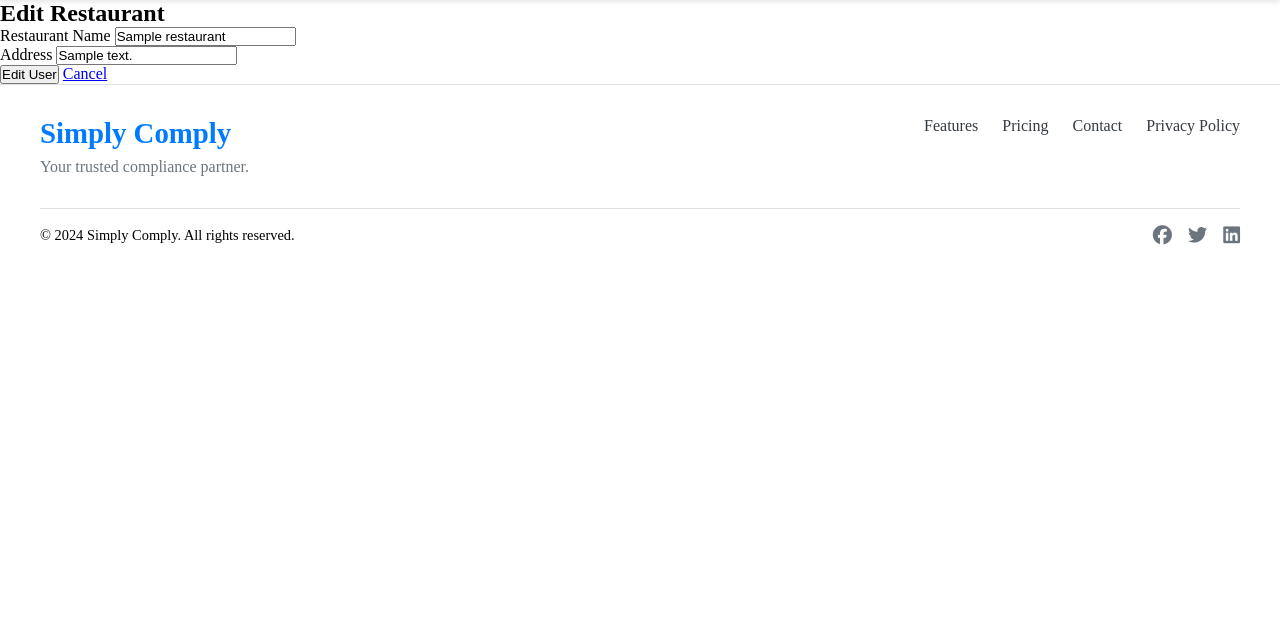
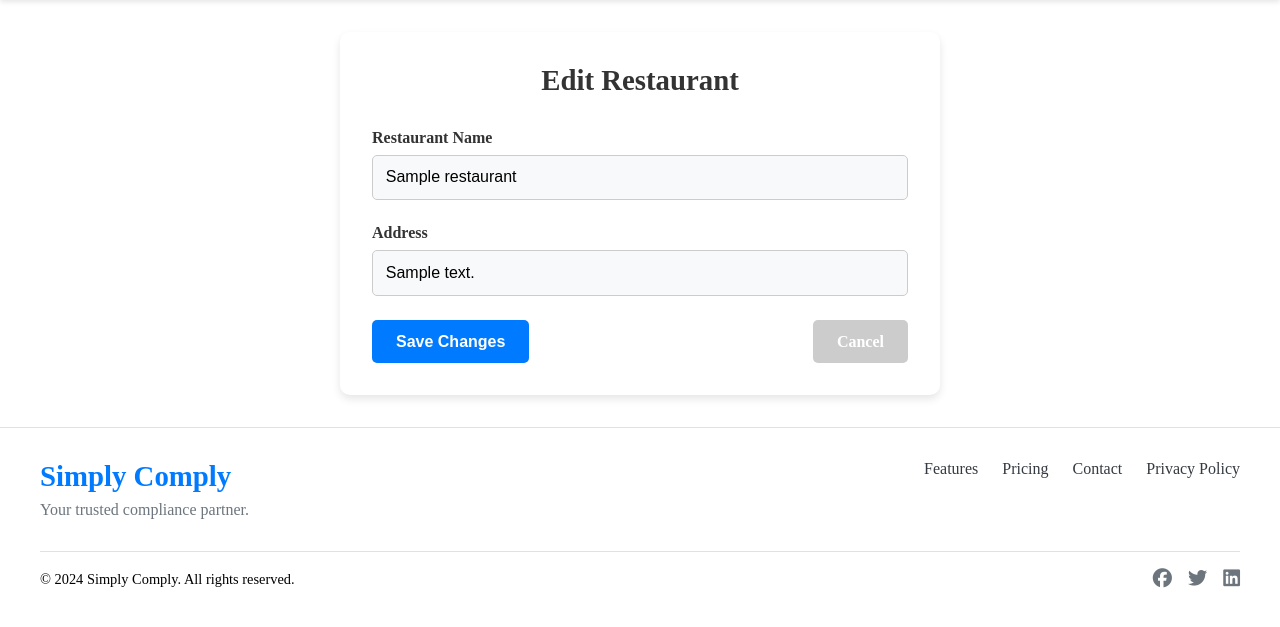
Before and after one commit to joshdean97/simplycomply, a Flask app: page /admin/edit-restaurant/1 in a window 1280 px wide. Shown: the part 75-702 px from the top of the page. Run offline with Flask 3, Linux system fonts and the light colour scheme; a user stored in the database is signed in; tables that the repository leaves empty hold one stand-in row (values such as "Sample post").

Commit message:
add styling for edit-restaurant

```diff
--- a/core/static/styles/app/admin.scss
+++ b/core/static/styles/app/admin.scss
@@ -270,3 +270,88 @@ $success-color: #28a745;
       }
     }
   }
+
+//   edit restaurant
+.edit-restaurant-container {
+    max-width: 600px;
+    margin: 2rem auto;
+    padding: 2rem;
+    background-color: $white-color;
+    border-radius: 10px;
+    box-shadow: 0 4px 8px rgba(0, 0, 0, 0.1);
+
+    .page-heading {
+      font-size: 1.8rem;
+      font-weight: bold;
+      color: $dark-color;
+      margin-bottom: 2rem;
+      text-align: center;
+    }
+
+    .form {
+      display: flex;
+      flex-direction: column;
+      gap: 1.5rem;
+
+      .form-group {
+        display: flex;
+        flex-direction: column;
+        gap: 0.5rem;
+
+        label {
+          font-size: 1rem;
+          color: $dark-color;
+          font-weight: 600;
+        }
+
+        .form-input {
+          padding: 0.8rem;
+          font-size: 1rem;
+          border: 1px solid $gray-color;
+          border-radius: 5px;
+          background-color: $light-color;
+          transition: border-color 0.3s ease;
+
+          &:focus {
+            border-color: $primary-color;
+            outline: none;
+          }
+        }
+      }
+
+      .form-actions {
+        display: flex;
+        justify-content: space-between;
+
+        .btn {
+          padding: 0.8rem 1.5rem;
+          font-size: 1rem;
+          font-weight: bold;
+          border-radius: 5px;
+          text-decoration: none;
+          text-align: center;
+          transition: background-color 0.3s ease;
+
+          &.btn-primary {
+            background-color: $primary-color;
+            color: $white-color;
+            border: none;
+
+            &:hover {
+              background-color: darken($primary-color, 10%);
+            }
+          }
+
+          &.btn-secondary {
+            background-color: $gray-color;
+            color: $white-color;
+            border: none;
+
+            &:hover {
+              background-color: darken($gray-color, 10%);
+            }
+          }
+        }
+      }
+    }
+  }
--- a/core/static/styles/index.css
+++ b/core/static/styles/index.css
@@ -1347,6 +1347,78 @@ nav ul a.active {
   background-color: rgb(178.5, 178.5, 178.5);
 }
 
+.edit-restaurant-container {
+  max-width: 600px;
+  margin: 2rem auto;
+  padding: 2rem;
+  background-color: #fff;
+  border-radius: 10px;
+  box-shadow: 0 4px 8px rgba(0, 0, 0, 0.1);
+}
+.edit-restaurant-container .page-heading {
+  font-size: 1.8rem;
+  font-weight: bold;
+  color: #333;
+  margin-bottom: 2rem;
+  text-align: center;
+}
+.edit-restaurant-container .form {
+  display: flex;
+  flex-direction: column;
+  gap: 1.5rem;
+}
+.edit-restaurant-container .form .form-group {
+  display: flex;
+  flex-direction: column;
+  gap: 0.5rem;
+}
+.edit-restaurant-container .form .form-group label {
+  font-size: 1rem;
+  color: #333;
+  font-weight: 600;
+}
+.edit-restaurant-container .form .form-group .form-input {
+  padding: 0.8rem;
+  font-size: 1rem;
+  border: 1px solid #ccc;
+  border-radius: 5px;
+  background-color: #f8f9fa;
+  transition: border-color 0.3s ease;
+}
+.edit-restaurant-container .form .form-group .form-input:focus {
+  border-color: #007bff;
+  outline: none;
+}
+.edit-restaurant-container .form .form-actions {
+  display: flex;
+  justify-content: space-between;
+}
+.edit-restaurant-container .form .form-actions .btn {
+  padding: 0.8rem 1.5rem;
+  font-size: 1rem;
+  font-weight: bold;
+  border-radius: 5px;
+  text-decoration: none;
+  text-align: center;
+  transition: background-color 0.3s ease;
+}
+.edit-restaurant-container .form .form-actions .btn.btn-primary {
+  background-color: #007bff;
+  color: #fff;
+  border: none;
+}
+.edit-restaurant-container .form .form-actions .btn.btn-primary:hover {
+  background-color: rgb(0, 98.4, 204);
+}
+.edit-restaurant-container .form .form-actions .btn.btn-secondary {
+  background-color: #ccc;
+  color: #fff;
+  border: none;
+}
+.edit-restaurant-container .form .form-actions .btn.btn-secondary:hover {
+  background-color: rgb(178.5, 178.5, 178.5);
+}
+
 * {
   box-sizing: border-box;
   margin: 0;
--- a/core/templates/admin/edit_restaurant.html
+++ b/core/templates/admin/edit_restaurant.html
@@ -1,33 +1,23 @@
 {% extends 'base.html' %}
 {% block title %}Edit Restaurant{% endblock %}
 {% block content %}
-<div class="container mt-5">
-    <h2>Edit Restaurant</h2>
-    <form method="POST" action="{{ url_for('admin.edit_restaurant', restaurant_id=restaurant.id) }}">
-        <div class="mb-3">
-            <label for="name" class="form-label">Restaurant Name</label>
-            <input type="text" class="form-control" id="name" name="name" value="{{restaurant.name}}"  required>
+<div class="edit-restaurant-container">
+    <h2 class="page-heading">Edit Restaurant</h2>
+    <form method="POST" action="{{ url_for('admin.edit_restaurant', restaurant_id=restaurant.id) }}" class="form">
+        <div class="form-group">
+            <label for="name">Restaurant Name</label>
+            <input type="text" id="name" name="name" value="{{ restaurant.name }}" class="form-input" required>
         </div>
 
-        <div class="mb-3">
-            <label for="address" class="form-label">Address</label>
-            <input type="address" class="form-control" id="address" value="{{restaurant.address}}" name="address"required>
+        <div class="form-group">
+            <label for="address">Address</label>
+            <input type="text" id="address" name="address" value="{{ restaurant.address }}" class="form-input" required>
         </div>
 
-
-        <button type="submit" class="btn btn-success">Edit User</button>
-        <a href="{{ url_for('admin.admin_dashboard') }}" class="btn btn-secondary">Cancel</a>
+        <div class="form-actions">
+            <button type="submit" class="btn btn-primary">Save Changes</button>
+            <a href="{{ url_for('admin.admin_dashboard') }}" class="btn btn-secondary">Cancel</a>
+        </div>
     </form>
 </div>
-
-<script>
-    document.getElementById('role').addEventListener('change', function() {
-        const managerSelection = document.getElementById('manager-selection');
-        if (['sub-user', 'viewer', 'editor'].includes(this.value)) {
-            managerSelection.style.display = 'block';
-        } else {
-            managerSelection.style.display = 'none';
-        }
-    });
-</script>
 {% endblock %}
```
Also changed, not shown: .VSCodeCounter/2024-12-18_15-23-47/details.md (deleted), .VSCodeCounter/2024-12-18_15-23-47/diff-details.md (deleted), .VSCodeCounter/2024-12-18_15-23-47/diff.csv (deleted), .VSCodeCounter/2024-12-18_15-23-47/diff.md (deleted), .VSCodeCounter/2024-12-18_15-23-47/diff.txt (deleted), .VSCodeCounter/2024-12-18_15-23-47/results.csv (deleted), .VSCodeCounter/2024-12-18_15-23-47/results.json (deleted), .VSCodeCounter/2024-12-18_15-23-47/results.md (deleted), .VSCodeCounter/2024-12-18_15-23-47/results.txt (deleted), 1 other file.
